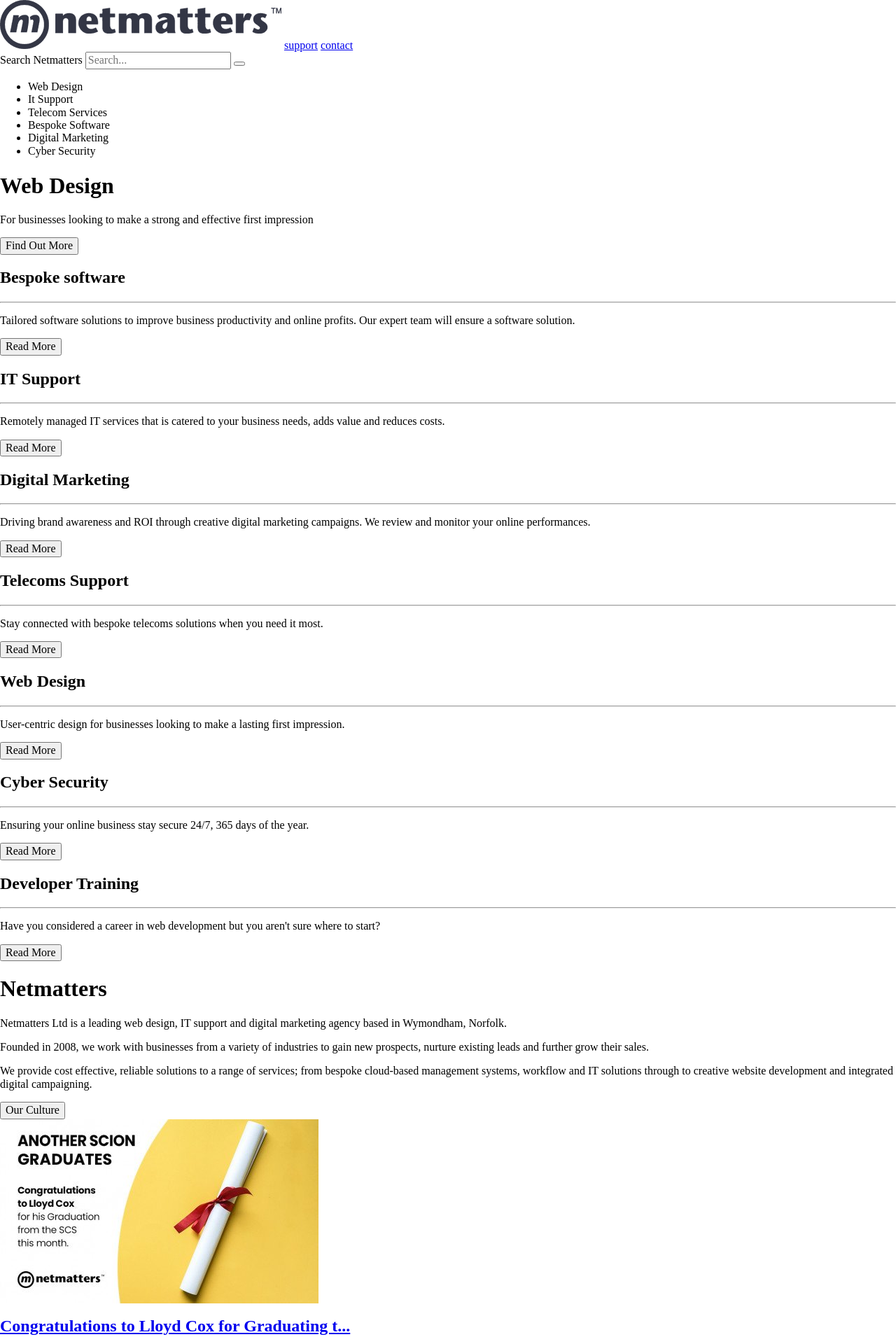
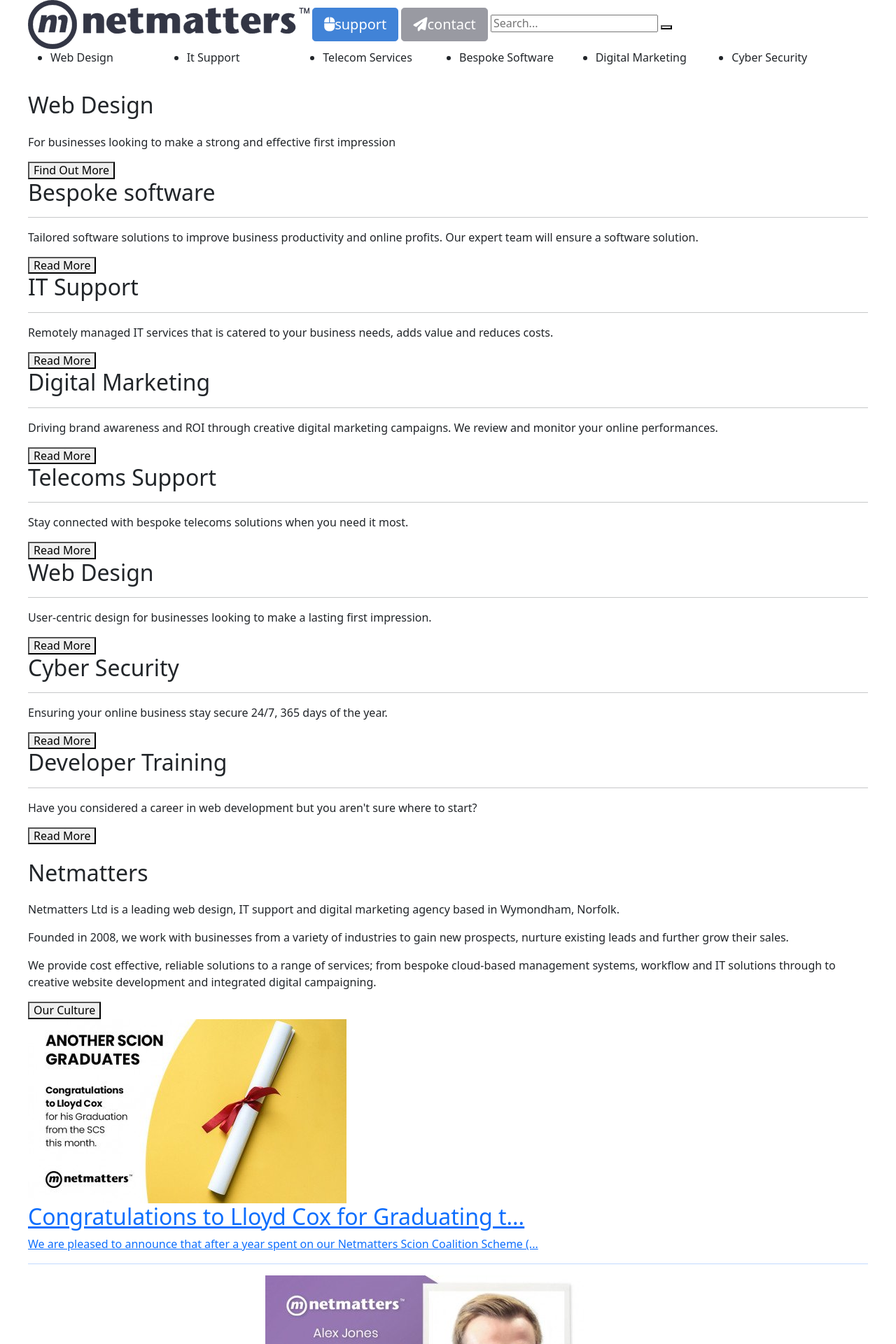
Before and after one commit to donk3ylee/html_css_reflection, a PHP site: page / in a window 1280 px wide. Shown: the top 1920 px of the page at 70% size. Run offline with PHP 8.4, Linux system fonts and the light colour scheme; some libraries are stand-ins or nearby versions.

Commit message:
added the respoonsive support and contact butotns to the top

```diff
--- a/css/style.css
+++ b/css/style.css
@@ -1,2 +1,66 @@
+/* line 8, ../../Documents/GitHub/html_css_reflection/sass/style.scss */
+body {
+  display: flex;
+  justify-content: center;
+}
+
+/* line 12, ../../Documents/GitHub/html_css_reflection/sass/style.scss */
+.main-wrapper {
+  display: grid;
+  grid-template-columns: minmax(385px, 1200px);
+  grid-template-rows: auto 1fr 990px;
+  justify-content: start;
+}
+
+/* line 18, ../../Documents/GitHub/html_css_reflection/sass/style.scss */
+.top-bar {
+  display: inline-block;
+}
+
+/* line 20, ../../Documents/GitHub/html_css_reflection/sass/style.scss */
+.top-bar form {
+  display: inline;
+}
+
+/* line 25, ../../Documents/GitHub/html_css_reflection/sass/style.scss */
+.top-menu {
+  display: grid;
+  grid-template-columns: repeat(6, 1fr);
+  grid-template-rows: auto;
+}
+
+/* line 33, ../../Documents/GitHub/html_css_reflection/sass/style.scss */
+.btn-support {
+  background-color: #4183d7;
+  border-color: #4183d7;
+}
+
+/* line 36, ../../Documents/GitHub/html_css_reflection/sass/style.scss */
+.btn-support:hover {
+  background-color: #286abd;
+}
+
+/* line 39, ../../Documents/GitHub/html_css_reflection/sass/style.scss */
+.btn-support::before {
+  font-family: "FontAwesome";
+  content: "\f8cc";
+}
+
+/* line 44, ../../Documents/GitHub/html_css_reflection/sass/style.scss */
+.btn-contact {
+  background-color: #999aa2;
+  border-color: #999aa2;
+}
+
+/* line 47, ../../Documents/GitHub/html_css_reflection/sass/style.scss */
+.btn-contact:hover {
+  background-color: #7e808a;
+}
+
+/* line 50, ../../Documents/GitHub/html_css_reflection/sass/style.scss */
+.btn-contact::before {
+  font-family: "FontAwesome";
+  content: "\f1d8";
+}
 
 /*# sourceMappingURL=style.css.map */
--- a/index.html
+++ b/index.html
@@ -1,19 +1,23 @@
+<!doctype html>
 <html>
 <head>
     <title>Netmatters|Full Service Digital Agency|Norwich Norfolk</title>
     <meta name="viewport" content="width=device-width, initial-scale=1.0">
     <meta charset="UTF-8">
+    <link href="https://cdn.jsdelivr.net/npm/bootstrap@5.0.1/dist/css/bootstrap.min.css" rel="stylesheet" integrity="sha384-+0n0xVW2eSR5OomGNYDnhzAbDsOXxcvSN1TPprVMTNDbiYZCxYbOOl7+AMvyTG2x" crossorigin="anonymous">
     <link rel="stylesheet" href="css/normalize.css">
     <link rel="stylesheet" href="css/style.css">
+    <script src="https://kit.fontawesome.com/b4e3e1b974.js" crossorigin="anonymous"></script>
 </head>
+<body>
     <div class="main-wrapper">
         <header>
             <div class="top-bar">
                 <a href="#top"><img src="img/f-logo.png" alt="Netmatters logo, trademarked"></a>
-            <a href="#" class="btn">support</a>
-            <a href="#" class="btn">contact</a>
-            <form method="get" action="#" class="">
-                <label for="search_site">Search Netmatters</label>
+                <a href="#" class="btn btn-primary btn-support btn-lg d-none d-sm-none d-md-none d-lg-inline-block">support</a>
+                <a href="#" class="btn btn-primary btn-contact btn-lg d-none d-sm-none d-md-none d-lg-inline-block">contact</a>
+                <form method="get" action="#">
+                    <label for="search_site" hidden>Search Netmatters</label>
                     <input class="Search" placeholder="Search..." id="search_site">
                     <button type="submit" class="" id="search_submit"></button>
                 </form>
@@ -188,5 +192,7 @@
                 <a href="#"><img src="img\skills-of-tomorrow.jpg" alt="Netmatters is a Skills of Tomorrow Winner from the Barclays Business Awards"></a>
             </div>
         </footer>
+        <script src="https://cdn.jsdelivr.net/npm/bootstrap@5.0.1/dist/js/bootstrap.bundle.min.js" integrity="sha384-gtEjrD/SeCtmISkJkNUaaKMoLD0//ElJ19smozuHV6z3Iehds+3Ulb9Bn9Plx0x4" crossorigin="anonymous"></script>
     </div>
+</body>
 </html>
--- /dev/null
+++ b/sass/style.scss
@@ -0,0 +1,55 @@
+
+
+// @mixin btn($icon,$color:black,$icon-pos:left){
+//     $button-link-color: $color;
+//     padding: 10px;
+// }
+
+body{
+    display:flex;
+    justify-content: center;
+}
+.main-wrapper {
+    display: grid;
+    grid-template-columns: minmax(385px,1200px);
+    grid-template-rows: auto 1fr 990px;
+    justify-content: start;
+}
+.top-bar{
+display:inline-block;
+    form{
+        display: inline;
+    }
+}
+
+.top-menu{
+    display:grid;
+    grid-template-columns: repeat(6, 1fr);
+    grid-template-rows: auto;
+
+}
+
+.btn{
+    &-support{
+    background-color: #4183d7;
+    border-color: #4183d7;
+        &:hover{
+            background-color: darken($color: #4183d7, $amount: 10);
+        }
+        &::before{
+            font-family: "FontAwesome";
+            content: "\f8cc";
+        }
+    }
+    &-contact{
+        background-color: #999aa2;
+        border-color: #999aa2;
+            &:hover{
+                background-color: darken($color: #999aa2, $amount: 10);
+            }
+            &::before{
+                font-family: "FontAwesome";
+                content: "\f1d8";
+            }
+        }
+}
```
Also changed, not shown: sass/style.sass (deleted), 1 other file. Lines whose indentation alone changed are shown as unchanged.
